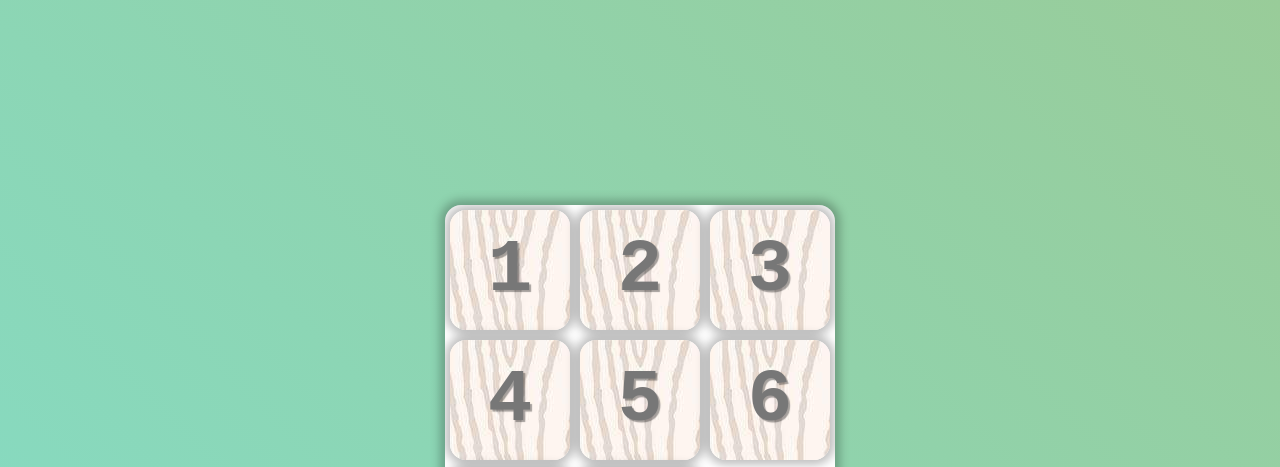
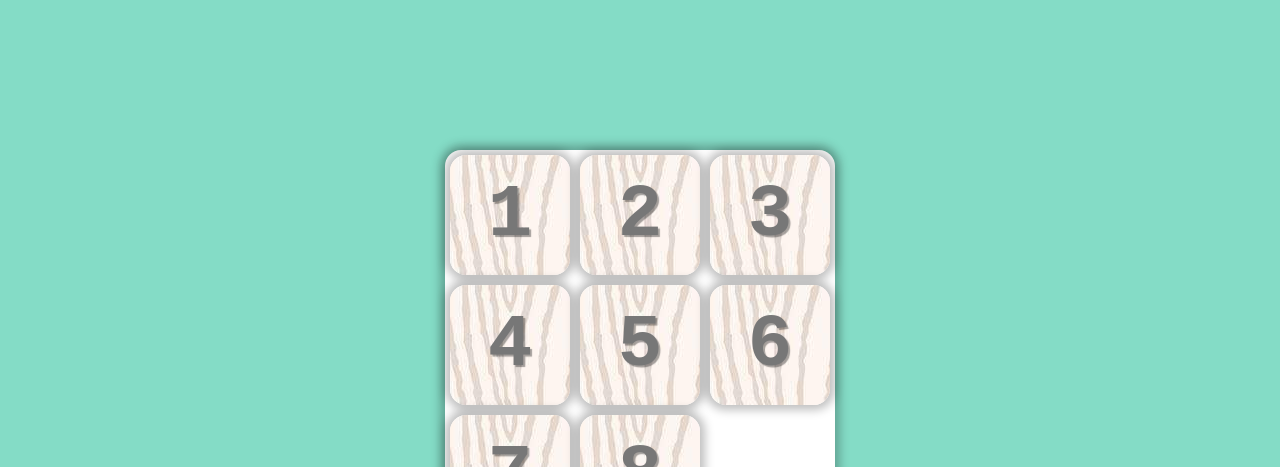
Before and after one commit to w1zd/HuaRongRoad-Number-Version, a plain HTML site: page index.html in a window 1280 px wide. Shown: the top 467 px of the page. Drawn offline with Linux system fonts and the light colour scheme.

Commit message:
v2 complete

```diff
--- a/css/style.css
+++ b/css/style.css
@@ -1,49 +1,44 @@
 body {
-  width: 100vw;
-  height: 100vh;
   background: #84dcc6;
-  background: linear-gradient(45deg, #84dcc6, #99cc99) no-repeat; /* radial-gradient */
   font-family: "Courier New";
 }
 
-#btnStart {
-  text-decoration: none;
+.main{
   position: absolute;
-  display: block;
-  width: 100px;
-  top: 50px;
-  left: 0;
-  right: 0;
-  margin: auto;
+  left: 50%;
+  top: 50%;
+  margin-left: -195px;
+  margin-top: -250px;
+  width: 390px;
+  height: 500px;
+  text-align: center;
 }
 
-#container {
-  position: absolute;
-  left: 0;
-  right: 0;
-  top: 0;
-  bottom: 0;
-  margin: auto;
-  width: 390px;
+.main > a{
+  text-decoration: none;
+  color: white;
+  font-size: 50px;
+  display: inline-block;
+}
+
+.container {
+  position: relative;
+  width: 100%;
   height: 390px;
   background: white;
-  border-radius: 16px; /* 16px */
+  border-radius: 16px;
   box-shadow: 0px 0px 10px 5px rgba(0, 0, 0, 0.25);
-  overflow: hidden;
 }
 
 .cell {
   position: absolute;
-  top: 0;
-  left: 0;
-  margin: 5px 5px 5px 5px;
+  margin: 5px;
   background-image: url("../images/cell_bg.jpeg");
   width: 120px;
   height: 120px;
   border-radius: 16px;
   color: #777777;
   font-size: 80px;
-  text-align: center;
   line-height: 120px;
   font-weight: bolder;
   text-shadow: 2px 2px 1px rgba(0, 0, 0, 0.35);
--- a/index.html
+++ b/index.html
@@ -8,7 +8,9 @@
     <script src="./javascript/index.js"></script>
   </head>
   <body>
-    <div id="container">
+    <div class="main">
+      <div class="container"></div>
+      <a href="#" id="btnStart">Start</a>
     </div>
   </body>
 </html>
--- a/javascript/index.js
+++ b/javascript/index.js
@@ -1,11 +1,9 @@
 window.onload = function () {
-  var container = document.getElementById("container");
+  var container = document.querySelector(".container");
   var cellCount = 9;
   var cellSpace = 5;
   var rowCount = Math.sqrt(cellCount);
   var cellWidth = container.offsetHeight / rowCount - cellSpace * 2;
-
-  var isGameStarted = false;
 
   var positionRecords = new Array(cellCount - 1).fill("").map((v, i) => i + 1);
   positionRecords.push("whiteCell");
@@ -25,19 +23,12 @@ window.onload = function () {
       cellDiv.style.lineHeight = cellDiv.style.width = cellDiv.style.height =
         cellWidth + "px";
       cellDiv.style.fontSize = cellWidth * 0.618 + "px";
+      cellDiv.style.margin = cellSpace + "px";
       var position = getPosition(i);
       cellDiv.style.top = position.top + "px";
       cellDiv.style.left = position.left + "px";
       cellDiv.onclick = function () {
-        if (!isGameStarted) {
-          isGameStarted = true;
-          startGame();
-        } else {
-          move(this);
-          // if (isGameFinish()) {
-          //   alert("You Success");
-          // }
-        }
+        move(this);
       };
       container.appendChild(cellDiv);
     }
@@ -67,7 +58,6 @@ window.onload = function () {
     }
   }
 
-  renderRecord(positionRecords);
 
   function startGame() {
     for (var j = 0; j < Math.round(Math.random() * 100 + 100); j++) {
@@ -77,16 +67,8 @@ window.onload = function () {
     }
   }
 
-  function isGameFinish() {
-    if (positionRecords.indexOf("whiteCell") == positionRecords.length - 1) {
-      var tempArr = positionRecords.slice();
-      tempArr.pop();
-      for (var i = 0; i < tempArr.length - 1; i++) {
-        if (tempArr[i] > tempArr[i + 1]) {
-          return false;
-        }
-      }
-      return true;
-    }
-  }
+  renderRecord(positionRecords);
+
+  var btnStart = document.getElementById("btnStart");
+  btnStart.onclick = startGame;
 };
```
